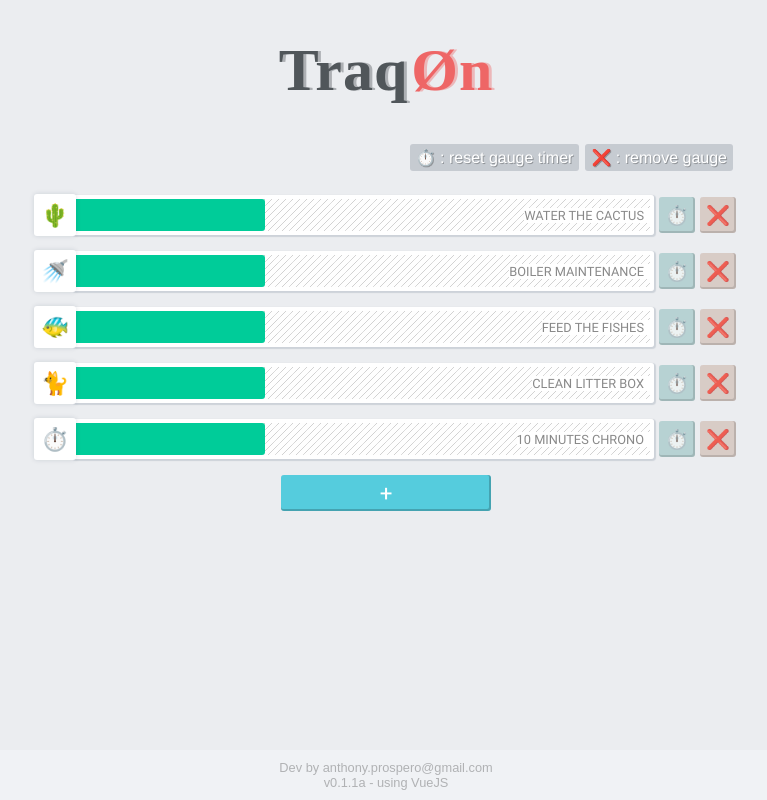
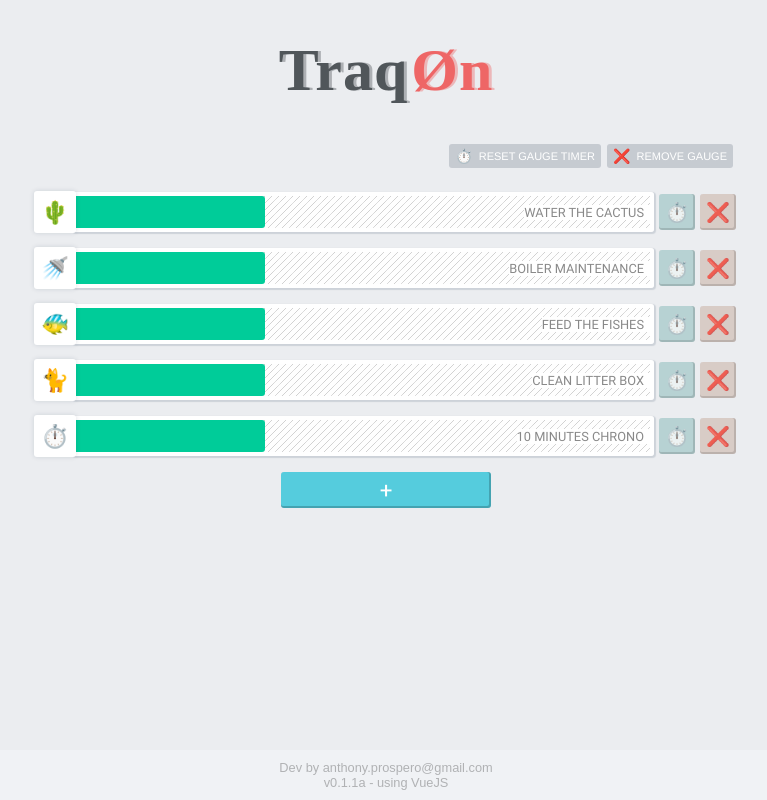
Before and after one commit to Shadowfaax/tasks-dashboard, a Vue app: page / in a window 1280 px wide. Shown: the whole page, without its empty margins (254-1021 px from the left). Built offline with nearby package versions, Linux system fonts and the light colour scheme; a web font is replaced by a local one.

Commit message:
css fixes

```diff
--- a/src/App.vue
+++ b/src/App.vue
@@ -77,8 +77,9 @@ footer { position: fixed; z-index: 555; bottom: 0; left: 0; width: 100%; padding
 .vertical-space-50  { display: block; width: 100%; height: 50px; }
 .flex-center-items  { display: flex; flex-flow: row nowrap; justify-content: space-between; align-items: center; }
 
-.infop-item         { display: inline-block; margin: 0 3px; padding: 4px 6px; background-color: #33445533; border-radius: 3px; text-align: center; }
-.info-panel         { background-color: #E9E9E9FF; width: 100%; padding: 14px; margin: 24px 0; display: flex; justify-content: space-around; align-items: center; font-size: 1.0em; color: #FFFFFFFF; text-shadow: 1px 1px 0 #00000044; border: 1px dashed #FFFFFFCC; border-radius: 9px; }
+.infop-item         { display: inline-block; margin: 0 3px; padding: 4px 6px; font-size: 11px; text-transform: uppercase; background-color: #33445533; border-radius: 3px; text-align: center; display: flex; align-items: center; }
+.infop-item-icon    { font-size: 14px; margin-right: 6px; }
+.info-panel         { background-color: #E9E9E9FF; width: 100%; padding: 14px; margin: 24px 0; display: flex; justify-content: space-around; align-items: center; font-size: 1.0em; color: #FFFFFFFF; border: 1px dashed #FFFFFFCC; border-radius: 9px; }
 .info-panel.right   { justify-content: flex-end; }
 .info-panel.nobg    { background-color: transparent; border: none; padding: 0; }
 .info-panel.info    { background-color: #66AACC55; }
--- a/src/components/Dashboard.vue
+++ b/src/components/Dashboard.vue
@@ -2,8 +2,8 @@
     <div class="widgets-block">
 
         <div class="info-panel nobg right">
-            <span class="infop-item">⏱️ : reset gauge timer</span>
-            <span class="infop-item">❌ : remove gauge</span>
+            <span class="infop-item"><span class="infop-item-icon">⏱️</span> reset gauge timer</span>
+            <span class="infop-item"><span class="infop-item-icon">❌</span> remove gauge</span>
         </div>
 
         <div id="gauge-widgets" class="gauge-widgets-container">
```
